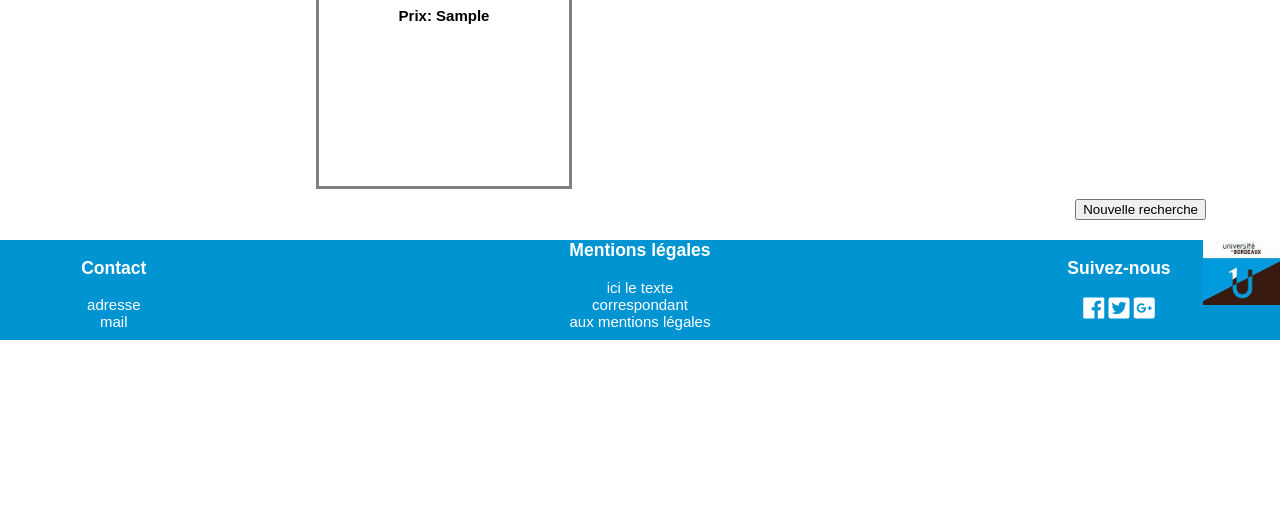
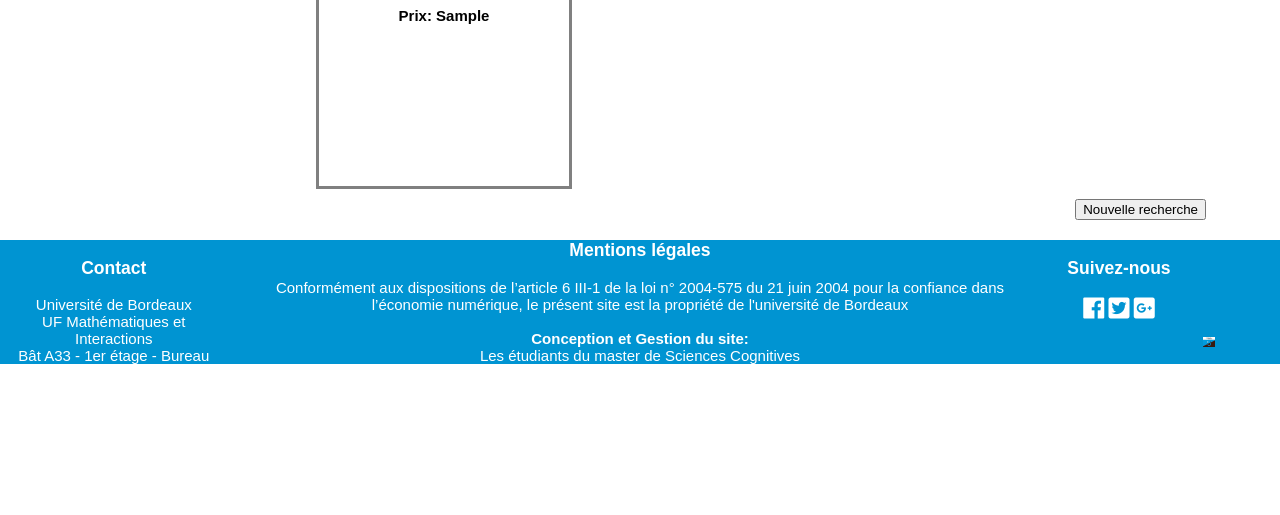
Before and after one commit to jdd8D/webproject, a Django app: page /needs?nid=1&did=1 in a window 1280 px wide; the page is wider, and only the part inside the window is pictured. Shown: the part 2622-3137 px from the top of that part. Before the commit the page ends 2962 px from the top of that part, so only its background shows below. Run offline with Django 3.2, Linux system fonts and the light colour scheme; tables that the repository leaves empty hold one stand-in row (values such as "Sample post"); grey boxes marked "Sample" are stand-in pictures; some libraries are stand-ins or nearby versions.

Commit message:
footer+ id fil d'ariane
J'ai modifié le footer avec les données de Khawla.
J'ai rajouter une id='fil' dans le fil d'ariane pour qu'on puisse ouvrir la page à ce niveau (recommandation du groupe design)
pour cela il faut écrire nom_de_page#fil pour appeler la page
J'ai corrigé tous les <br> que j'avais mal écrit

```diff
--- a/webproject2/templates/base2.html
+++ b/webproject2/templates/base2.html
@@ -69,23 +69,23 @@
 	<div class="boutons">
     	{% for diff in difficulty_list %}
         {% csrf_token %}
-		<a style="background-color:couleur" alt="name of difficulty" href="{% url 'difficulties' %}?did={{ diff.id }}"><i class="fas fa-home"></i></br>{{ diff.name }}</a>
+		<a style="background-color:couleur" alt="name of difficulty" href="{% url 'difficulties' %}?did={{ diff.id }}"><i class="fas fa-home"></i><br />{{ diff.name }}</a>
         {% endfor %}
     </div>
 
 
     {% comment %}
-		<a style="background-color:red" id="" alt="à manger" href="nom_page"><i class="fas fa-utensils"></i></br>Manger</a>
-		<a style="background-color:green" id="" alt="nom difficulté" href="nom_page"><i class="fas fa-home"></i></br>Nom difficulté</a>
-		<a style="background-color:blue" id="" alt="nom difficulté" href="nom_page"><i class="fas fa-home"></i></br>Nom difficulté</a>
-		<a style="background-color:pink" id="" alt="à manger" href="nom_page"><i class="fas fa-utensils"></i></br>Manger</a>
+		<a style="background-color:red" id="" alt="à manger" href="nom_page"><i class="fas fa-utensils"></i><br />Manger</a>
+		<a style="background-color:green" id="" alt="nom difficulté" href="nom_page"><i class="fas fa-home"></i><br />Nom difficulté</a>
+		<a style="background-color:blue" id="" alt="nom difficulté" href="nom_page"><i class="fas fa-home"></i><br />Nom difficulté</a>
+		<a style="background-color:pink" id="" alt="à manger" href="nom_page"><i class="fas fa-utensils"></i><br />Manger</a>
 	</div>
 	<div class="boutons">
-		<a style="background-color:purple" id="" alt="à manger" href="nom_page"><i class="fas fa-utensils"></i></br>Manger</a>
-		<a style="background-color:green" id="" alt="nom difficulté" href="nom_page"><i class="fas fa-home"></i></br>Nom difficulté</a>
-		<a style="background-color:orange" id="" alt="nom difficulté" href="nom_page"><i class="fas fa-home"></i></br>Nom difficulté</a>
-		<a style="background-color:black" id="" alt="à manger" href="nom_page"><i class="fas fa-utensils"></i></br>Manger</a>
-		<a style="background-color:couleur" id="" alt="nom difficulté" href="nom_page"><i class="fas fa-home"></i></br>Nom difficulté</a>
+		<a style="background-color:purple" id="" alt="à manger" href="nom_page"><i class="fas fa-utensils"></i><br />Manger</a>
+		<a style="background-color:green" id="" alt="nom difficulté" href="nom_page"><i class="fas fa-home"></i><br />Nom difficulté</a>
+		<a style="background-color:orange" id="" alt="nom difficulté" href="nom_page"><i class="fas fa-home"></i><br />Nom difficulté</a>
+		<a style="background-color:black" id="" alt="à manger" href="nom_page"><i class="fas fa-utensils"></i><br />Manger</a>
+		<a style="background-color:couleur" id="" alt="nom difficulté" href="nom_page"><i class="fas fa-home"></i><br />Nom difficulté</a>
 	</div>
 	{% endcomment %}
 </div>
@@ -99,10 +99,9 @@
 <!--footer-->
 <footer>
 	<div>
-		<img class="logoUB" alt="logo de l'université de Bordeaux" src="{% static 'images/logoBdx.png' %}">
-		<div class="footleft"><h3>Contact</h3><p>adresse<br />mail</p></div>
-		<div class="footright"><h3>Suivez-nous</h3><div> <a href="url..."><i class="fab fa-facebook" style="font-size:24px;"></i></a>  <a href="url..."><i class="fab fa-twitter-square" style="font-size:24px;"></i></a>  <a href="url..."><i class="fab fa-google-plus-square" style="font-size:24px;"></i></a> </div></div>
-		<div class="footmidle"><h3>Mentions légales</h3><p>ici le texte<br>correspondant<br>aux mentions légales</p></div>
+		<div class="footleft"><h3>Contact</h3><p>Université de Bordeaux<br />UF Mathématiques et Interactions<br />Bât A33 - 1er étage - Bureau 113<br />351 cours de la Libération<br />33405 TALENCE<br /><br /><strong>Mail :</strong> bf-master-sc@u-bordeaux.fr<br /><br /><strong>Tel : </strong>05 40 00 24 01</p></div>
+		<div class="footright"><h3>Suivez-nous</h3><div> <a href="https://www.facebook.com/univbordeaux"><i class="fab fa-facebook" style="font-size:24px;"></i></a>  <a href="https://twitter.com/univbordeaux"><i class="fab fa-twitter-square" style="font-size:24px;"></i></a>  <a href=""><i class="fab fa-google-plus-square" style="font-size:24px;"></i></a> </div><br /><a href="https://www.u-bordeaux.fr/"><img class="logoUB" alt="logo de l'université de Bordeaux" src="logoBdx.png"></a></div>
+		<div class="footmidle"><h3>Mentions légales</h3><p>Conformément aux dispositions de l’article 6 III-1 de la loi n° 2004-575 du 21 juin 2004 pour la confiance dans l’économie numérique, le présent site est la propriété de l'université de Bordeaux<br /><br /><strong>Conception et Gestion du site: </strong><br />Les étudiants du master de Sciences Cognitives</p></div>
 	</div>
 </footer>
 </body>
--- a/webproject2/templates/list2.html
+++ b/webproject2/templates/list2.html
@@ -3,15 +3,15 @@
 {% block content_block %}
 <div class="techno">
     {% if technotype and need %}
-    	<h5>Accueil > Difficulté:{{ difficulty.name }}→ Besoin:{{ need.name }}→ Type:{{ technotype.name }}</h5>
+    	<h5 id="fil">Accueil > Difficulté:{{ difficulty.name }}→ Besoin:{{ need.name }}→ Type:{{ technotype.name }}</h5>
 	{% elif technotype %}
-        <h5>Accueil > Difficulté:{{ difficulty.name }}→ Type:{{ technotype.name }}</h5>
+        <h5 id="fil">Accueil > Difficulté:{{ difficulty.name }}→ Type:{{ technotype.name }}</h5>
 	{% elif need %}
-        <h5>Accueil > Difficulté:{{ difficulty.name }}→ Besoin:{{ need.name }}</h5>
+        <h5 id="fil">Accueil > Difficulté:{{ difficulty.name }}→ Besoin:{{ need.name }}</h5>
     {% elif difficulty %}
-		<h5>Accueil > Difficulté:{{ difficulty.name }}</h5>
+		<h5 id="fil">Accueil > Difficulté:{{ difficulty.name }}</h5>
     {% elif q %}
-        <h5><b> {{ n_results }} </b> résultat(s) pour : <b> {{ q }} </b>. </h5>
+        <h5 id="fil"><b> {{ n_results }} </b> résultat(s) pour : <b> {{ q }} </b>. </h5>
     {% endif %}
 
 	{% if techno_list %}
--- a/webproject2/templates/pro_right2.html
+++ b/webproject2/templates/pro_right2.html
@@ -14,7 +14,7 @@
             <li><a href="{% url 'needs' %}?nid={{ need.id }}&did={{ difficulty.id }}">{{ need.name }}</a></li>
             {% endfor %}
         </ul>
-    </br>
+    <br />
     {% endif %}
 
     {% if not need and technotype_list %}
@@ -34,17 +34,17 @@
 <div class="choix">
 	<h3>Type de besoin</h3>
 	<form action="/action_page.php">
-		<input type="radio" name="need" value="besoin_1">Besoin 1<br>
-		<input type="radio" name="need" value="besoin_2">Besoin 2<br>
-		<input type="radio" name="need" value="">Besoin 3<br>
-		<input type="radio" name="need" value="">Besoin 4<br>
-	<br/>
+		<input type="radio" name="need" value="besoin_1">Besoin 1<br />
+		<input type="radio" name="need" value="besoin_2">Besoin 2<br />
+		<input type="radio" name="need" value="">Besoin 3<br />
+		<input type="radio" name="need" value="">Besoin 4<br />
+	<br />
 	<h3>Type de technologie</h3>
-		<input type="radio" name="technotype" value="type_1">Type 1<br>
-		<input type="radio" name="technotype" value="type_2">Type 2<br>
-		<input type="radio" name="technotype" value="">Type 3<br>
-		<input type="radio" name="technotype" value="">Type 4<br>
-	<br/>
+		<input type="radio" name="technotype" value="type_1">Type 1<br />
+		<input type="radio" name="technotype" value="type_2">Type 2<br />
+		<input type="radio" name="technotype" value="">Type 3<br />
+		<input type="radio" name="technotype" value="">Type 4<br />
+	<br />
 	<input name="bla" type="submit">
 </div>
 {% endcomment %}
```
